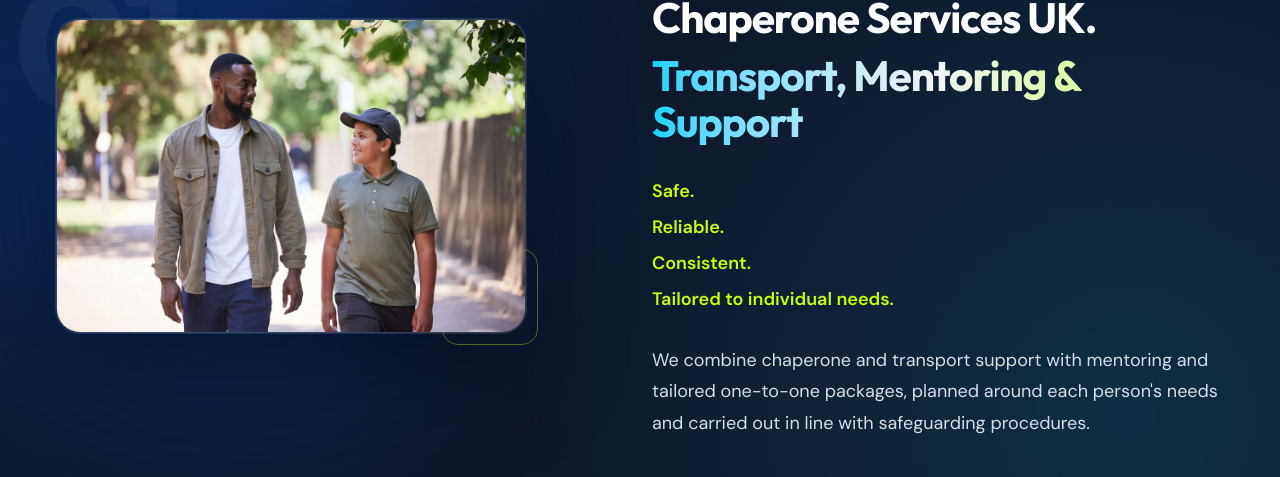
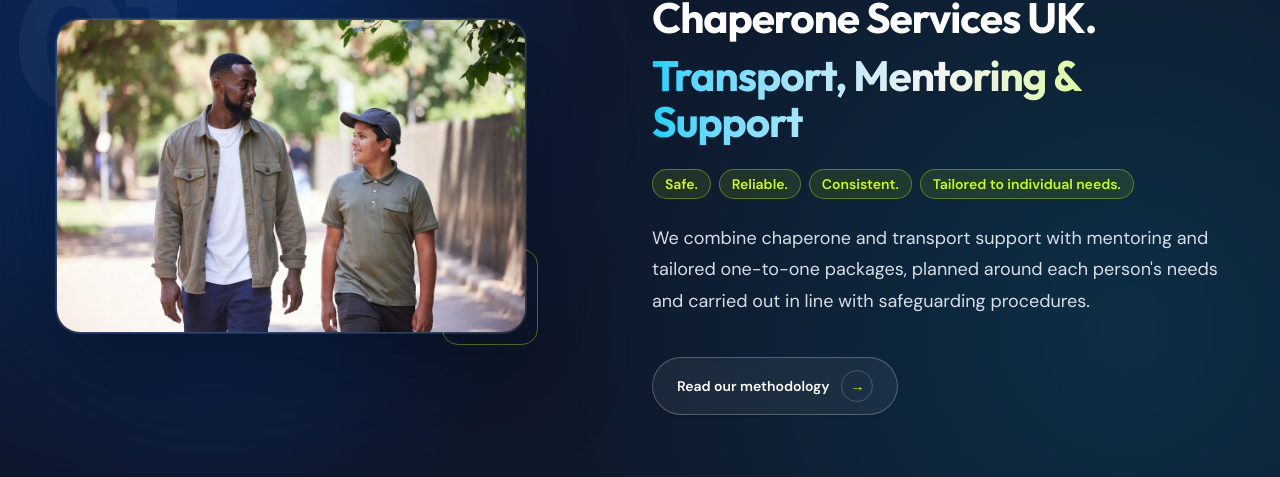
Before and after one commit to kashkumarsingh/camsservicesnewp1, a Next.js app in the folder frontend/: page / in a window 1280 px wide. Shown: the part 5329-5806 px from the top of the page. Built offline with nearby package versions, Linux system fonts and the light colour scheme; no server answers.

Commit message:
fixed: ui

```diff
--- a/frontend/src/marketing/components/home/HomeMethodSection.tsx
+++ b/frontend/src/marketing/components/home/HomeMethodSection.tsx
@@ -77,12 +77,17 @@ export function HomeMethodSection(): ReactElement {
               {COMPANY_TAGLINE.split(",").slice(1).join(",").trim()}
             </span>
           </h2>
-          <ul className="mt-8 space-y-2 text-base font-semibold text-cams-accent md:text-lg">
+          <ul className="mt-6 flex flex-wrap gap-2">
             {COMPANY_KEY_MESSAGE.map((line) => (
-              <li key={line}>{line}</li>
+              <li
+                key={line}
+                className="rounded-full border border-cams-accent/35 bg-cams-accent/[0.1] px-3 py-1 text-xs font-semibold text-cams-accent md:text-sm"
+              >
+                {line}
+              </li>
             ))}
           </ul>
-          <p className="mt-8 max-w-prose text-base leading-[1.75] text-slate-200/95 md:text-lg">
+          <p className="mt-6 max-w-prose text-base leading-[1.75] text-slate-200/95 md:text-lg">
             We combine chaperone and transport support with mentoring and tailored one-to-one packages, planned around
             each person&apos;s needs and carried out in line with safeguarding procedures.
           </p>
```
